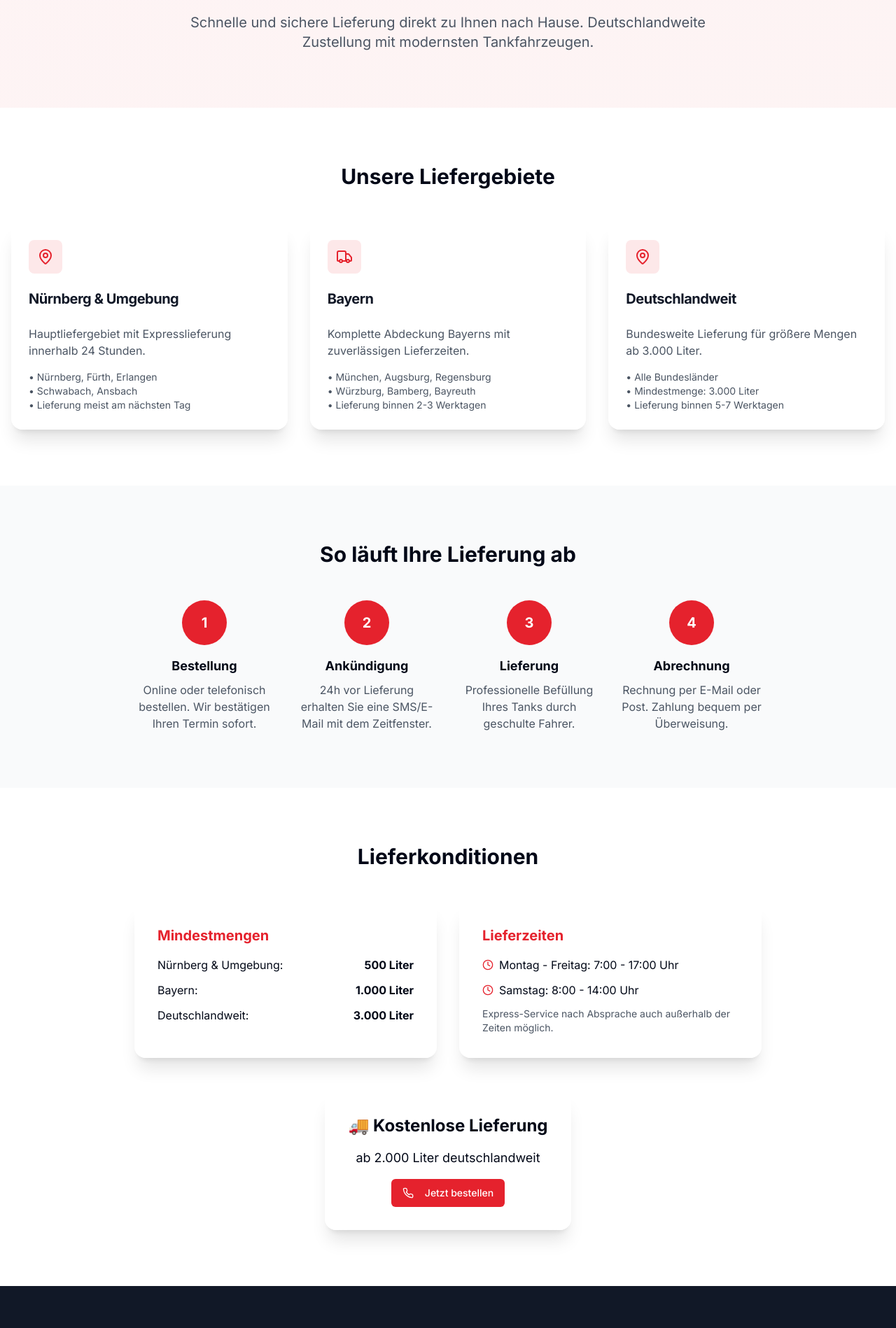
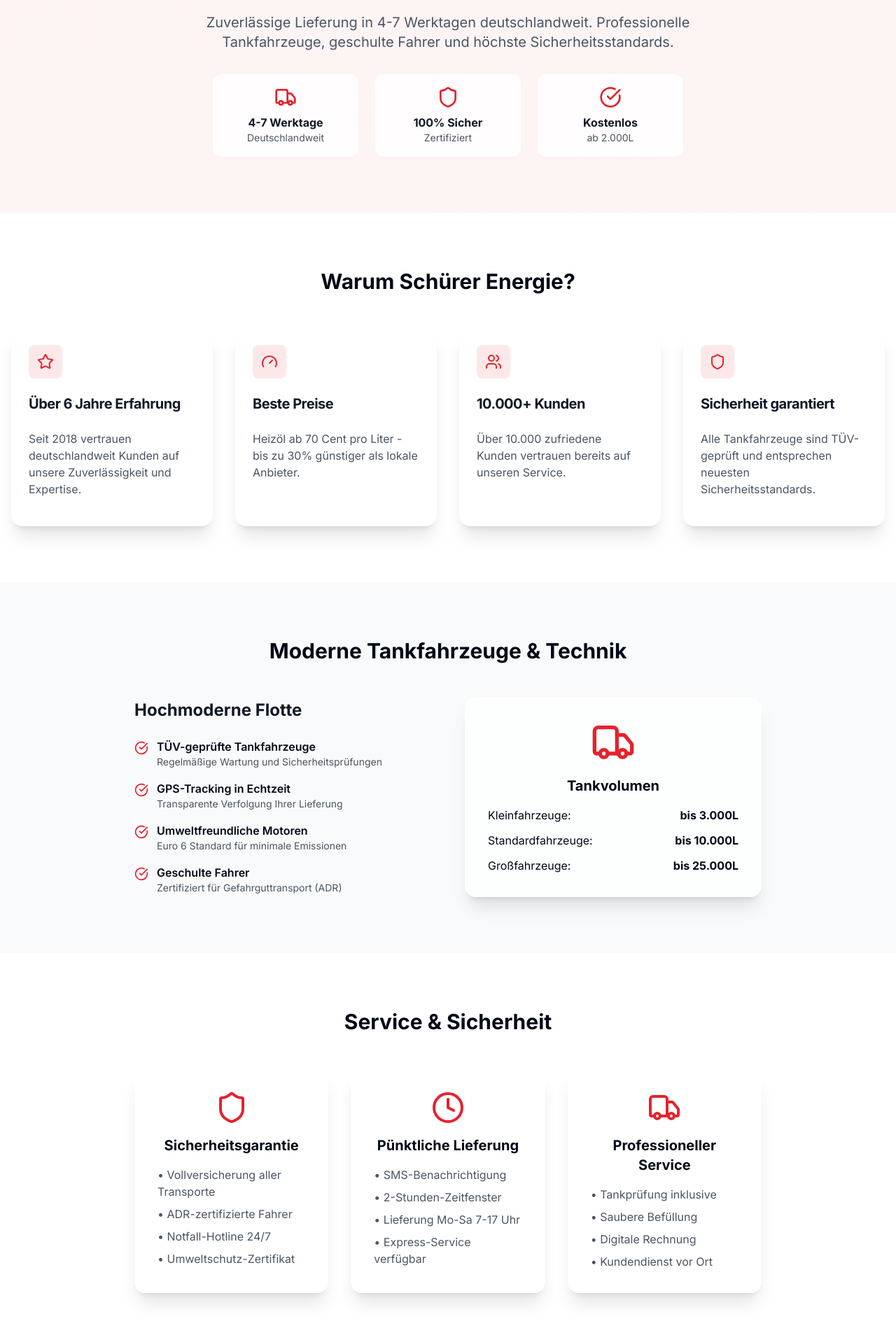
Before and after one commit to dvvvvv411/schuerer-energie, a React (Vite) app: page /lieferservice in a window 1280 px wide. Shown: the part 182-2080 px from the top of the page at 70% size. Built offline with nearby package versions, Linux system fonts and the light colour scheme; grey boxes are pictures that could not be loaded.

Commit message:
Refactor: Improve Lieferservice page
Refactor the Lieferservice page to be more general and professional, focusing on nationwide delivery and service quality.

```diff
--- a/src/pages/Lieferservice.tsx
+++ b/src/pages/Lieferservice.tsx
@@ -3,7 +3,7 @@ import Header from '@/components/Header';
 import Footer from '@/components/Footer';
 import PageSection from '@/components/PageSection';
 import InfoCard from '@/components/InfoCard';
-import { Truck, Clock, MapPin, Phone } from 'lucide-react';
+import { Truck, Shield, Clock, Phone, CheckCircle, Star, Gauge, Users } from 'lucide-react';
 import { Button } from '@/components/ui/button';
 
 const Lieferservice = () => {
@@ -15,155 +15,202 @@ const Lieferservice = () => {
       <PageSection className="pt-32" background="primary">
         <div className="text-center">
           <h1 className="text-4xl md:text-5xl font-bold text-gray-900 mb-6">
-            Zuverlässiger <span className="gradient-text">Lieferservice</span>
+            Deutschlandweite <span className="gradient-text">Heizöl-Lieferung</span>
           </h1>
-          <p className="text-xl text-gray-600 max-w-3xl mx-auto">
-            Schnelle und sichere Lieferung direkt zu Ihnen nach Hause.
-            Deutschlandweite Zustellung mit modernsten Tankfahrzeugen.
+          <p className="text-xl text-gray-600 max-w-3xl mx-auto mb-8">
+            Zuverlässige Lieferung in 4-7 Werktagen deutschlandweit.
+            Professionelle Tankfahrzeuge, geschulte Fahrer und höchste Sicherheitsstandards.
           </p>
-        </div>
-      </PageSection>
 
-      {/* Liefergebiete */}
-      <PageSection>
-        <h2 className="text-3xl font-bold text-center mb-12">Unsere Liefergebiete</h2>
-        <div className="grid md:grid-cols-2 lg:grid-cols-3 gap-8">
-          <InfoCard
-            title="Nürnberg & Umgebung"
-            description="Hauptliefergebiet mit Expresslieferung innerhalb 24 Stunden."
-            icon={MapPin}
-          >
-            <div className="text-sm text-gray-600">
-              • Nürnberg, Fürth, Erlangen<br/>
-              • Schwabach, Ansbach<br/>
-              • Lieferung meist am nächsten Tag
-            </div>
-          </InfoCard>
-
-          <InfoCard
-            title="Bayern"
-            description="Komplette Abdeckung Bayerns mit zuverlässigen Lieferzeiten."
-            icon={Truck}
-          >
-            <div className="text-sm text-gray-600">
-              • München, Augsburg, Regensburg<br/>
-              • Würzburg, Bamberg, Bayreuth<br/>
-              • Lieferung binnen 2-3 Werktagen
-            </div>
-          </InfoCard>
-
-          <InfoCard
-            title="Deutschlandweit"
-            description="Bundesweite Lieferung für größere Mengen ab 3.000 Liter."
-            icon={MapPin}
-          >
-            <div className="text-sm text-gray-600">
-              • Alle Bundesländer<br/>
-              • Mindestmenge: 3.000 Liter<br/>
-              • Lieferung binnen 5-7 Werktagen
-            </div>
-          </InfoCard>
-        </div>
-      </PageSection>
-
-      {/* Lieferablauf */}
-      <PageSection background="gray">
-        <div className="max-w-4xl mx-auto">
-          <h2 className="text-3xl font-bold text-center mb-12">So läuft Ihre Lieferung ab</h2>
-          <div className="grid md:grid-cols-4 gap-8">
-            <div className="text-center">
-              <div className="w-16 h-16 bg-primary rounded-full flex items-center justify-center mx-auto mb-4 text-white font-bold text-xl">
-                1
+          <div className="grid sm:grid-cols-3 gap-6 max-w-2xl mx-auto">
+            <div className="flex flex-col items-center space-y-2 p-4 rounded-xl bg-white/80 backdrop-blur-sm border border-white/30">
+              <Truck className="w-8 h-8 text-primary" />
+              <div className="text-center">
+                <p className="font-bold text-gray-900">4-7 Werktage</p>
+                <p className="text-sm text-gray-600">Deutschlandweit</p>
               </div>
-              <h3 className="text-lg font-bold mb-2">Bestellung</h3>
-              <p className="text-gray-600">
-                Online oder telefonisch bestellen. Wir bestätigen Ihren Termin sofort.
-              </p>
             </div>
 
-            <div className="text-center">
-              <div className="w-16 h-16 bg-primary rounded-full flex items-center justify-center mx-auto mb-4 text-white font-bold text-xl">
-                2
+            <div className="flex flex-col items-center space-y-2 p-4 rounded-xl bg-white/80 backdrop-blur-sm border border-white/30">
+              <Shield className="w-8 h-8 text-primary" />
+              <div className="text-center">
+                <p className="font-bold text-gray-900">100% Sicher</p>
+                <p className="text-sm text-gray-600">Zertifiziert</p>
               </div>
-              <h3 className="text-lg font-bold mb-2">Ankündigung</h3>
-              <p className="text-gray-600">
-                24h vor Lieferung erhalten Sie eine SMS/E-Mail mit dem Zeitfenster.
-              </p>
             </div>
 
-            <div className="text-center">
-              <div className="w-16 h-16 bg-primary rounded-full flex items-center justify-center mx-auto mb-4 text-white font-bold text-xl">
-                3
+            <div className="flex flex-col items-center space-y-2 p-4 rounded-xl bg-white/80 backdrop-blur-sm border border-white/30">
+              <CheckCircle className="w-8 h-8 text-primary" />
+              <div className="text-center">
+                <p className="font-bold text-gray-900">Kostenlos</p>
+                <p className="text-sm text-gray-600">ab 2.000L</p>
               </div>
-              <h3 className="text-lg font-bold mb-2">Lieferung</h3>
-              <p className="text-gray-600">
-                Professionelle Befüllung Ihres Tanks durch geschulte Fahrer.
-              </p>
-            </div>
-
-            <div className="text-center">
-              <div className="w-16 h-16 bg-primary rounded-full flex items-center justify-center mx-auto mb-4 text-white font-bold text-xl">
-                4
-              </div>
-              <h3 className="text-lg font-bold mb-2">Abrechnung</h3>
-              <p className="text-gray-600">
-                Rechnung per E-Mail oder Post. Zahlung bequem per Überweisung.
-              </p>
             </div>
           </div>
         </div>
       </PageSection>
 
-      {/* Lieferkonditionen */}
+      {/* Warum Schürer Energie? */}
       <PageSection>
+        <h2 className="text-3xl font-bold text-center mb-12">Warum Schürer Energie?</h2>
+        <div className="grid md:grid-cols-2 lg:grid-cols-4 gap-8">
+          <InfoCard
+            title="Über 6 Jahre Erfahrung"
+            description="Seit 2018 vertrauen deutschlandweit Kunden auf unsere Zuverlässigkeit und Expertise."
+            icon={Star}
+          />
+
+          <InfoCard
+            title="Beste Preise"
+            description="Heizöl ab 70 Cent pro Liter - bis zu 30% günstiger als lokale Anbieter."
+            icon={Gauge}
+          />
+
+          <InfoCard
+            title="10.000+ Kunden"
+            description="Über 10.000 zufriedene Kunden vertrauen bereits auf unseren Service."
+            icon={Users}
+          />
+
+          <InfoCard
+            title="Sicherheit garantiert"
+            description="Alle Tankfahrzeuge sind TÜV-geprüft und entsprechen neuesten Sicherheitsstandards."
+            icon={Shield}
+          />
+        </div>
+      </PageSection>
+
+      {/* Tankfahrzeuge & Technik */}
+      <PageSection background="gray">
         <div className="max-w-4xl mx-auto">
-          <h2 className="text-3xl font-bold text-center mb-12">Lieferkonditionen</h2>
-          <div className="grid md:grid-cols-2 gap-8">
-            <div className="glassmorphism-card p-8">
-              <h3 className="text-xl font-bold mb-4 text-primary">Mindestmengen</h3>
-              <div className="space-y-3">
-                <div className="flex justify-between">
-                  <span>Nürnberg & Umgebung:</span>
-                  <span className="font-bold">500 Liter</span>
+          <h2 className="text-3xl font-bold text-center mb-12">Moderne Tankfahrzeuge & Technik</h2>
+          <div className="grid md:grid-cols-2 gap-12 items-center">
+            <div className="space-y-6">
+              <h3 className="text-2xl font-bold text-gray-900">Hochmoderne Flotte</h3>
+              <div className="space-y-4">
+                <div className="flex items-start space-x-3">
+                  <CheckCircle className="w-5 h-5 text-primary mt-1 flex-shrink-0" />
+                  <div>
+                    <p className="font-semibold">TÜV-geprüfte Tankfahrzeuge</p>
+                    <p className="text-gray-600 text-sm">Regelmäßige Wartung und Sicherheitsprüfungen</p>
+                  </div>
                 </div>
-                <div className="flex justify-between">
-                  <span>Bayern:</span>
-                  <span className="font-bold">1.000 Liter</span>
+                <div className="flex items-start space-x-3">
+                  <CheckCircle className="w-5 h-5 text-primary mt-1 flex-shrink-0" />
+                  <div>
+                    <p className="font-semibold">GPS-Tracking in Echtzeit</p>
+                    <p className="text-gray-600 text-sm">Transparente Verfolgung Ihrer Lieferung</p>
+                  </div>
                 </div>
-                <div className="flex justify-between">
-                  <span>Deutschlandweit:</span>
-                  <span className="font-bold">3.000 Liter</span>
+                <div className="flex items-start space-x-3">
+                  <CheckCircle className="w-5 h-5 text-primary mt-1 flex-shrink-0" />
+                  <div>
+                    <p className="font-semibold">Umweltfreundliche Motoren</p>
+                    <p className="text-gray-600 text-sm">Euro 6 Standard für minimale Emissionen</p>
+                  </div>
+                </div>
+                <div className="flex items-start space-x-3">
+                  <CheckCircle className="w-5 h-5 text-primary mt-1 flex-shrink-0" />
+                  <div>
+                    <p className="font-semibold">Geschulte Fahrer</p>
+                    <p className="text-gray-600 text-sm">Zertifiziert für Gefahrguttransport (ADR)</p>
+                  </div>
                 </div>
               </div>
             </div>
 
-            <div className="glassmorphism-card p-8">
-              <h3 className="text-xl font-bold mb-4 text-primary">Lieferzeiten</h3>
+            <div className="glassmorphism-card p-8 text-center">
+              <Truck className="w-16 h-16 text-primary mx-auto mb-4" />
+              <h4 className="text-xl font-bold mb-4">Tankvolumen</h4>
               <div className="space-y-3">
-                <div className="flex items-center space-x-2">
-                  <Clock className="w-4 h-4 text-primary" />
-                  <span>Montag - Freitag: 7:00 - 17:00 Uhr</span>
+                <div className="flex justify-between items-center">
+                  <span>Kleinfahrzeuge:</span>
+                  <span className="font-bold">bis 3.000L</span>
                 </div>
-                <div className="flex items-center space-x-2">
-                  <Clock className="w-4 h-4 text-primary" />
-                  <span>Samstag: 8:00 - 14:00 Uhr</span>
+                <div className="flex justify-between items-center">
+                  <span>Standardfahrzeuge:</span>
+                  <span className="font-bold">bis 10.000L</span>
                 </div>
-                <div className="text-sm text-gray-600 mt-3">
-                  Express-Service nach Absprache auch außerhalb der Zeiten möglich.
+                <div className="flex justify-between items-center">
+                  <span>Großfahrzeuge:</span>
+                  <span className="font-bold">bis 25.000L</span>
                 </div>
               </div>
             </div>
           </div>
+        </div>
+      </PageSection>
 
-          <div className="text-center mt-12">
-            <div className="glassmorphism-card p-8 inline-block">
-              <h3 className="text-2xl font-bold mb-4">🚚 Kostenlose Lieferung</h3>
-              <p className="text-lg mb-4">ab 2.000 Liter deutschlandweit</p>
-              <Button className="bg-primary hover:bg-primary/90">
-                <Phone className="w-4 h-4 mr-2" />
-                Jetzt bestellen
-              </Button>
+      {/* Service & Sicherheit */}
+      <PageSection>
+        <div className="max-w-4xl mx-auto">
+          <h2 className="text-3xl font-bold text-center mb-12">Service & Sicherheit</h2>
+          <div className="grid md:grid-cols-3 gap-8">
+            <div className="glassmorphism-card p-8 text-center">
+              <Shield className="w-12 h-12 text-primary mx-auto mb-4" />
+              <h3 className="text-xl font-bold mb-4">Sicherheitsgarantie</h3>
+              <ul className="text-left space-y-2 text-gray-600">
+                <li>• Vollversicherung aller Transporte</li>
+                <li>• ADR-zertifizierte Fahrer</li>
+                <li>• Notfall-Hotline 24/7</li>
+                <li>• Umweltschutz-Zertifikat</li>
+              </ul>
             </div>
+
+            <div className="glassmorphism-card p-8 text-center">
+              <Clock className="w-12 h-12 text-primary mx-auto mb-4" />
+              <h3 className="text-xl font-bold mb-4">Pünktliche Lieferung</h3>
+              <ul className="text-left space-y-2 text-gray-600">
+                <li>• SMS-Benachrichtigung</li>
+                <li>• 2-Stunden-Zeitfenster</li>
+                <li>• Lieferung Mo-Sa 7-17 Uhr</li>
+                <li>• Express-Service verfügbar</li>
+              </ul>
+            </div>
+
+            <div className="glassmorphism-card p-8 text-center">
+              <Truck className="w-12 h-12 text-primary mx-auto mb-4" />
+              <h3 className="text-xl font-bold mb-4">Professioneller Service</h3>
+              <ul className="text-left space-y-2 text-gray-600">
+                <li>• Tankprüfung inklusive</li>
+                <li>• Saubere Befüllung</li>
+                <li>• Digitale Rechnung</li>
+                <li>• Kundendienst vor Ort</li>
+              </ul>
+            </div>
+          </div>
+        </div>
+      </PageSection>
+
+      {/* Optimized CTA */}
+      <PageSection background="primary">
+        <div className="text-center max-w-3xl mx-auto">
+          <h2 className="text-3xl md:text-4xl font-bold text-gray-900 mb-6">
+            Jetzt Heizöl bestellen und sparen!
+          </h2>
+          <p className="text-xl text-gray-600 mb-8">
+            Deutschlandweite Lieferung in 4-7 Werktagen. Kostenlose Lieferung ab 2.000 Liter.
+            Rufen Sie jetzt an oder berechnen Sie online Ihren Preis.
+          </p>
+
+          <div className="flex flex-col sm:flex-row gap-4 justify-center items-center">
+            <Button size="lg" className="bg-primary hover:bg-primary/90 text-lg px-8 py-4">
+              <Phone className="w-5 h-5 mr-2" />
+              Jetzt anrufen & bestellen
+            </Button>
+
+            <Button variant="outline" size="lg" className="text-lg px-8 py-4 border-2 border-primary text-primary hover:bg-primary hover:text-white">
+              Online Preis berechnen
+            </Button>
+          </div>
+
+          <div className="mt-8 flex items-center justify-center space-x-2 text-gray-600">
+            <div className="flex space-x-1">
+              {[...Array(5)].map((_, i) => (
+                <Star key={i} className="w-4 h-4 fill-yellow-400 text-yellow-400" />
+              ))}
+            </div>
+            <span className="text-sm">Über 10.000 zufriedene Kunden deutschlandweit</span>
           </div>
         </div>
       </PageSection>
```
